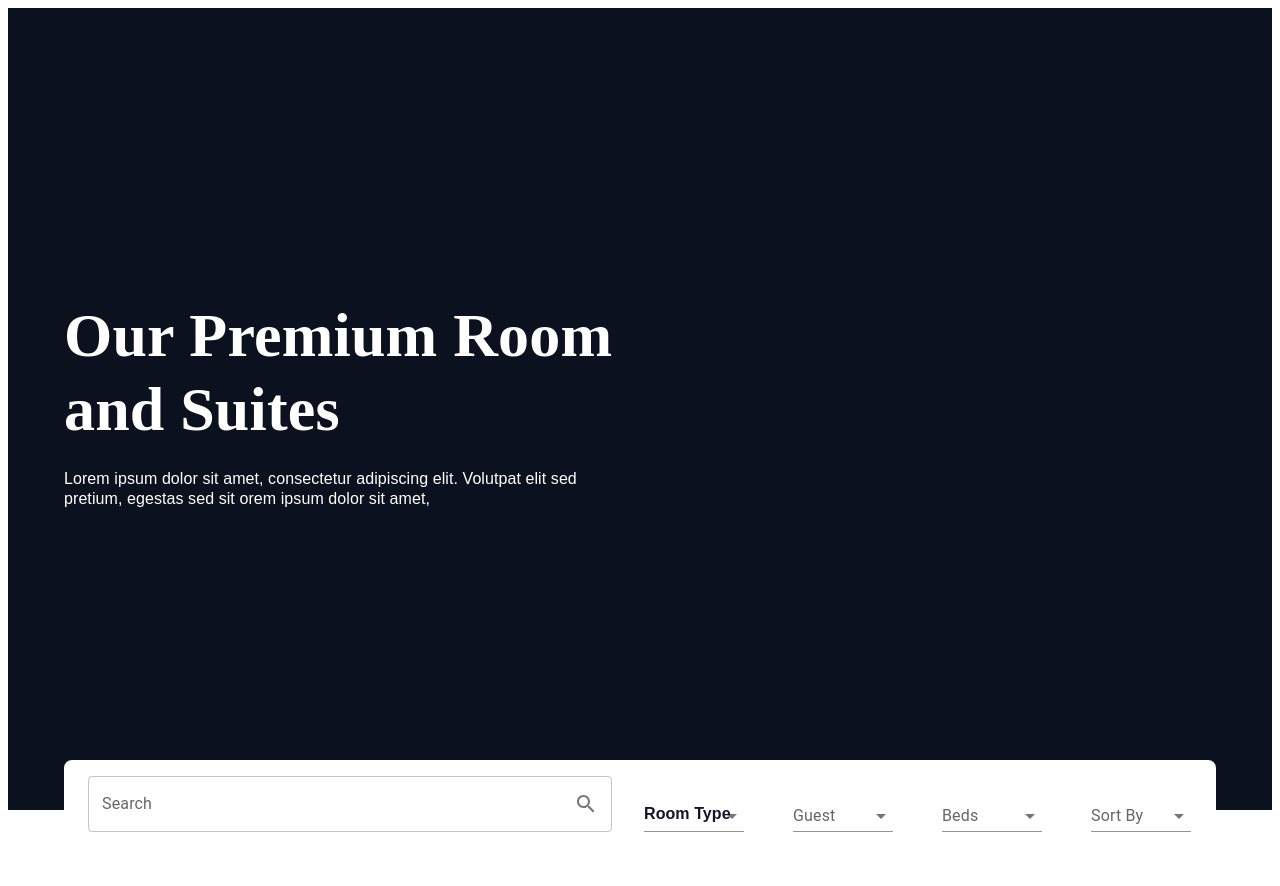
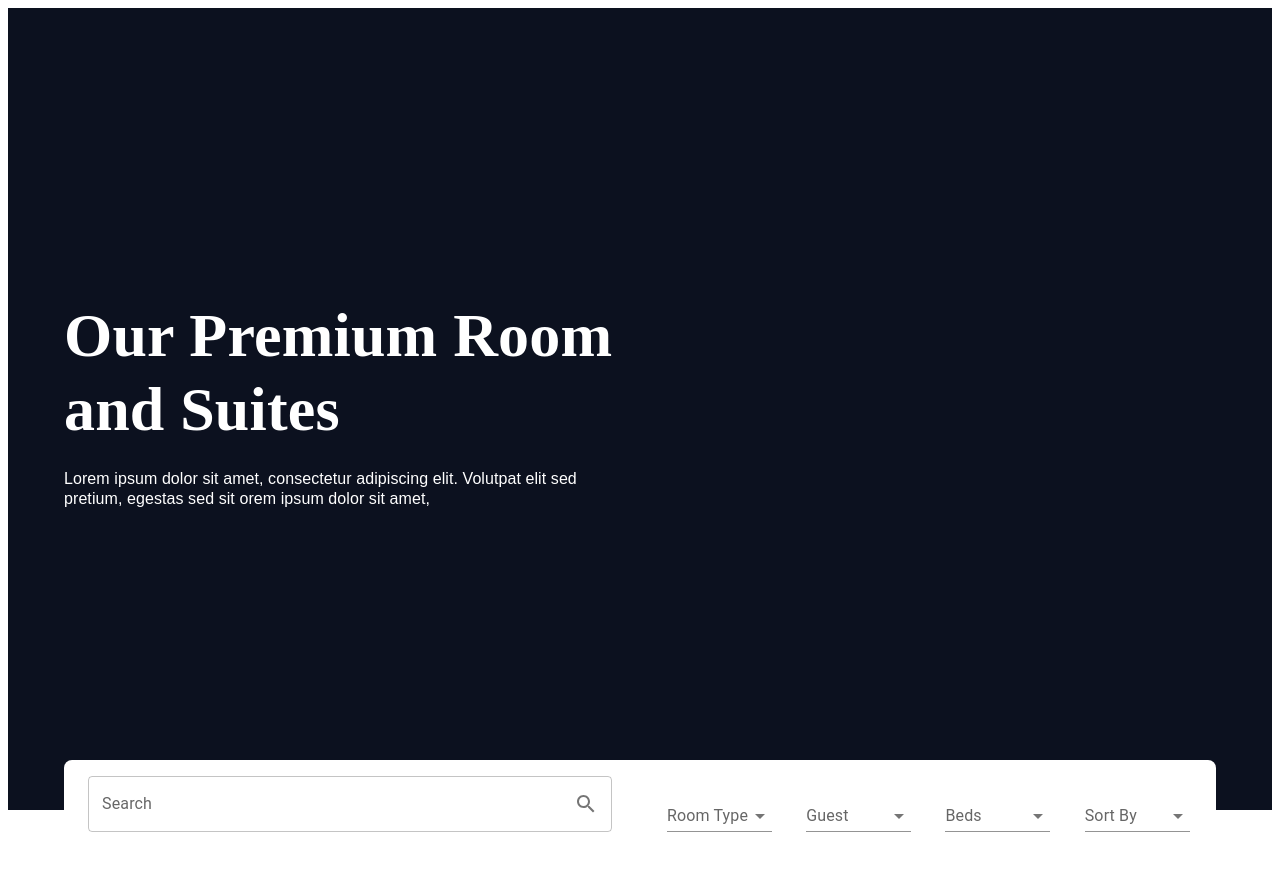
Before and after one commit to Software-Lifecycle-Consultants/slc-open-hms, a Next.js app: page /ExploreScreen in a window 1280 px wide. Shown: the top 886 px of the page. Built offline with nearby package versions, Linux system fonts and the light colour scheme.

Commit message:
Updated checkout page and explore page

```diff
--- a/components/checkout/BookingInfo.tsx
+++ b/components/checkout/BookingInfo.tsx
@@ -8,7 +8,7 @@ import {
   CardContent,
 } from "@mui/material";
 import Image from "next/image";
-import img from "../../public/images/ImagePlaceholder.png";
+import img from "../../public/images/Room2.jpg";
 import CheckBoxIcon from "@mui/icons-material/CheckBox";
 
 const checkBoxTypographyStyle = {
@@ -46,10 +46,10 @@ const BookingInfo = () => {
             src={img}
             alt="test"
             width={400}
-            height={318}
+            height={330}
             style={{
               width: "100%",
-              height: "318px",
+              height: "330px",
               flexShrink: 0,
             }}
           />
--- a/components/checkout/Calender.tsx
+++ b/components/checkout/Calender.tsx
@@ -42,14 +42,15 @@ const Calender = () => {
           >
             Select your check-in and check-out dates
           </Typography>
-          {/* <Box sx={{ backgroundColor: "", padding: "10px" }}> */}
+          <Box sx={{ backgroundColor: "", }}>
             <DateRange
               editableDateInputs={true}
               onChange={(item) => setState([item.selection])}
               moveRangeOnFirstSelection={false}
               ranges={state}
-            style={{ backgroundColor: "" }}
             />
+
+          </Box>
           <Typography
             variant="h5"
             style={{
--- a/components/explore/Hero.tsx
+++ b/components/explore/Hero.tsx
@@ -6,10 +6,10 @@ const Hero = () => {
     <>
       <Grid container spacing={2}>
         <Grid item xs={12} md={6}>
-          <Box sx={{ paddingTop: { xs: "180px", sm: "260px", md: "250px"} }}>
+          <Box sx={{ paddingTop: { xs: "112px", sm: "260px", md: "250px"} }}>
             <Typography
               variant="h1"
-              style={{
+              sx={{
                 color: "#FFFFFF",
                 fontFamily: "Lora",
                 fontSize: "62px",
--- a/components/explore/SearchBar.tsx
+++ b/components/explore/SearchBar.tsx
@@ -17,15 +17,15 @@ const SearchBar = () => {
       setSearchTerm(event.target.value);
   };
 
-  const InputLabelStyle = {
-    color: "#11142D",
-    fontFamily: "Mulish, sans-serif",
-    fontSize: "16px",
-    lineHeight: "120%",
-    fontStyle: "normal",
-    letterSpacing: "0.08px",
-    fontWeight: "700",
-  };
+  // const InputLabelStyle = {
+  //   color: "#11142D",
+  //   fontFamily: "Mulish, sans-serif",
+  //   fontSize: "16px",
+  //   lineHeight: "120%",
+  //   fontStyle: "normal",
+  //   letterSpacing: "0.08px",
+  //   fontWeight: "700",
+  // };
 
   return (
     <>
@@ -63,20 +63,20 @@ const SearchBar = () => {
             <Box
               sx={{
                 display: "flex",
-                marginLeft: { xs: "4%", sm: "4%", md: "-8px" },
+                marginLeft: { xs: "4%", sm: "4%", md: "4%" },
               }}
             >
               <Grid
                 container
-                rowSpacing={1}
-                columnSpacing={{ xs: 6, sm: 4, md: 2 }}
+                rowSpacing={{ xs: 1, md: 1 }}
+                columnSpacing={{ xs: 6, sm: 4, md: 1 }}
               >
                 <Grid item xs={6} sm={3}>
-                  <FormControl variant="standard" sx={{ m: 1, minWidth: 100 }}>
-                    <InputLabel
-                      id="demo-simple-select-standard-label"
-                      sx={InputLabelStyle}
-                    >
+                  <FormControl
+                    variant="standard"
+                    sx={{ marginTop: 1, minWidth: { xs: 120, md: 105 } }}
+                  >
+                    <InputLabel id="demo-simple-select-standard-label">
                       Room Type
                     </InputLabel>
                     <Select
@@ -93,7 +93,10 @@ const SearchBar = () => {
                   </FormControl>
                 </Grid>
                 <Grid item xs={6} sm={3}>
-                  <FormControl variant="standard" sx={{ m: 1, minWidth: 100 }}>
+                  <FormControl
+                    variant="standard"
+                    sx={{ marginTop: 1, minWidth: { xs: 120, md: 105 } }}
+                  >
                     <InputLabel id="demo-simple-select-standard-label">
                       Guest
                     </InputLabel>
@@ -114,7 +117,10 @@ const SearchBar = () => {
                   </FormControl>
                 </Grid>
                 <Grid item xs={6} sm={3}>
-                  <FormControl variant="standard" sx={{ m: 1, minWidth: 100 }}>
+                  <FormControl
+                    variant="standard"
+                    sx={{ marginTop: 1, minWidth: { xs: 120, md: 105 } }}
+                  >
                     <InputLabel id="demo-simple-select-standard-label">
                       Beds
                     </InputLabel>
@@ -132,7 +138,10 @@ const SearchBar = () => {
                   </FormControl>
                 </Grid>
                 <Grid item xs={6} sm={3}>
-                  <FormControl variant="standard" sx={{ m: 1, minWidth: 100 }}>
+                  <FormControl
+                    variant="standard"
+                    sx={{ marginTop: 1, minWidth: { xs: 120, md: 105 } }}
+                  >
                     <InputLabel id="demo-simple-select-standard-label">
                       Sort By
                     </InputLabel>
```
Lines whose indentation alone changed are shown as unchanged.
